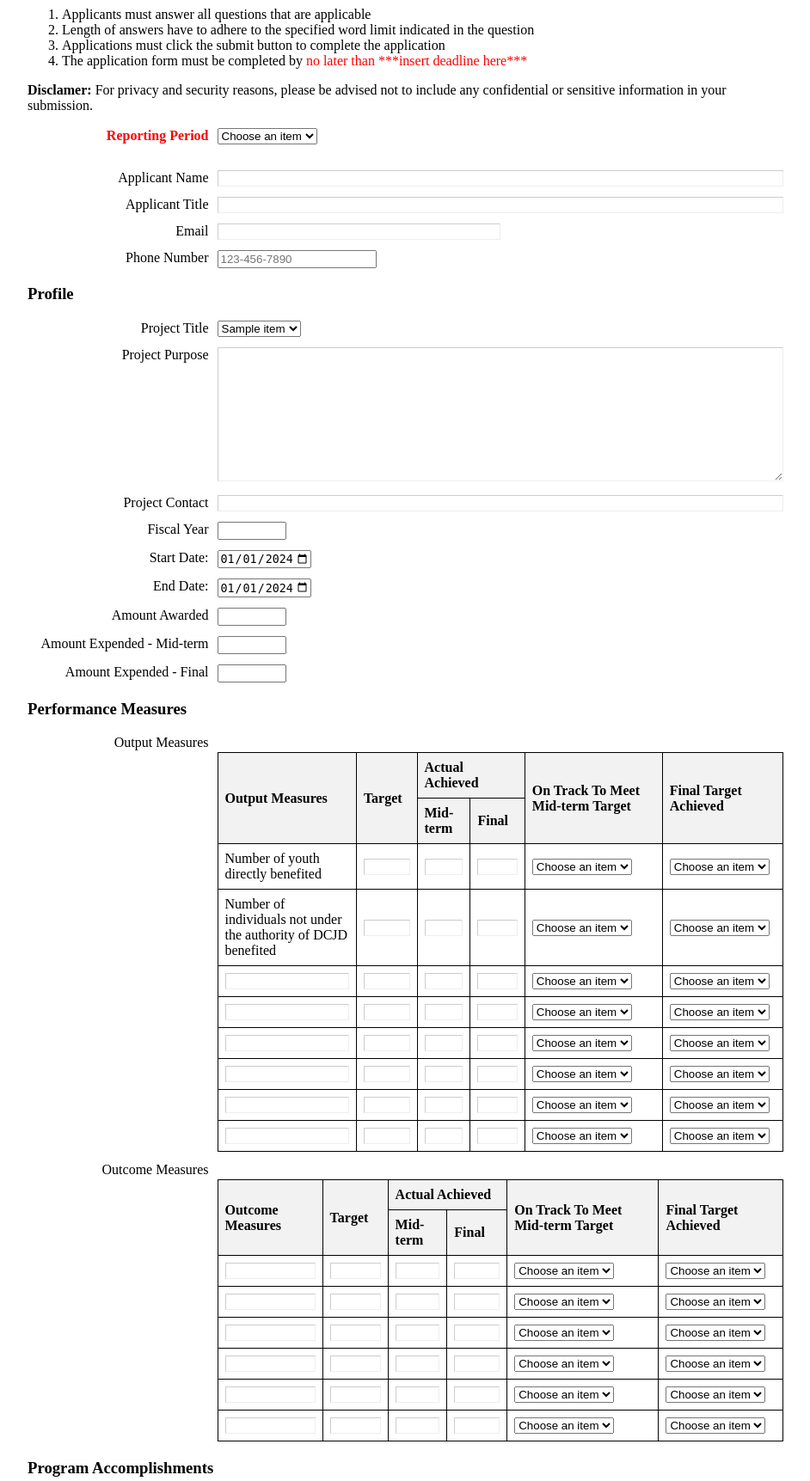
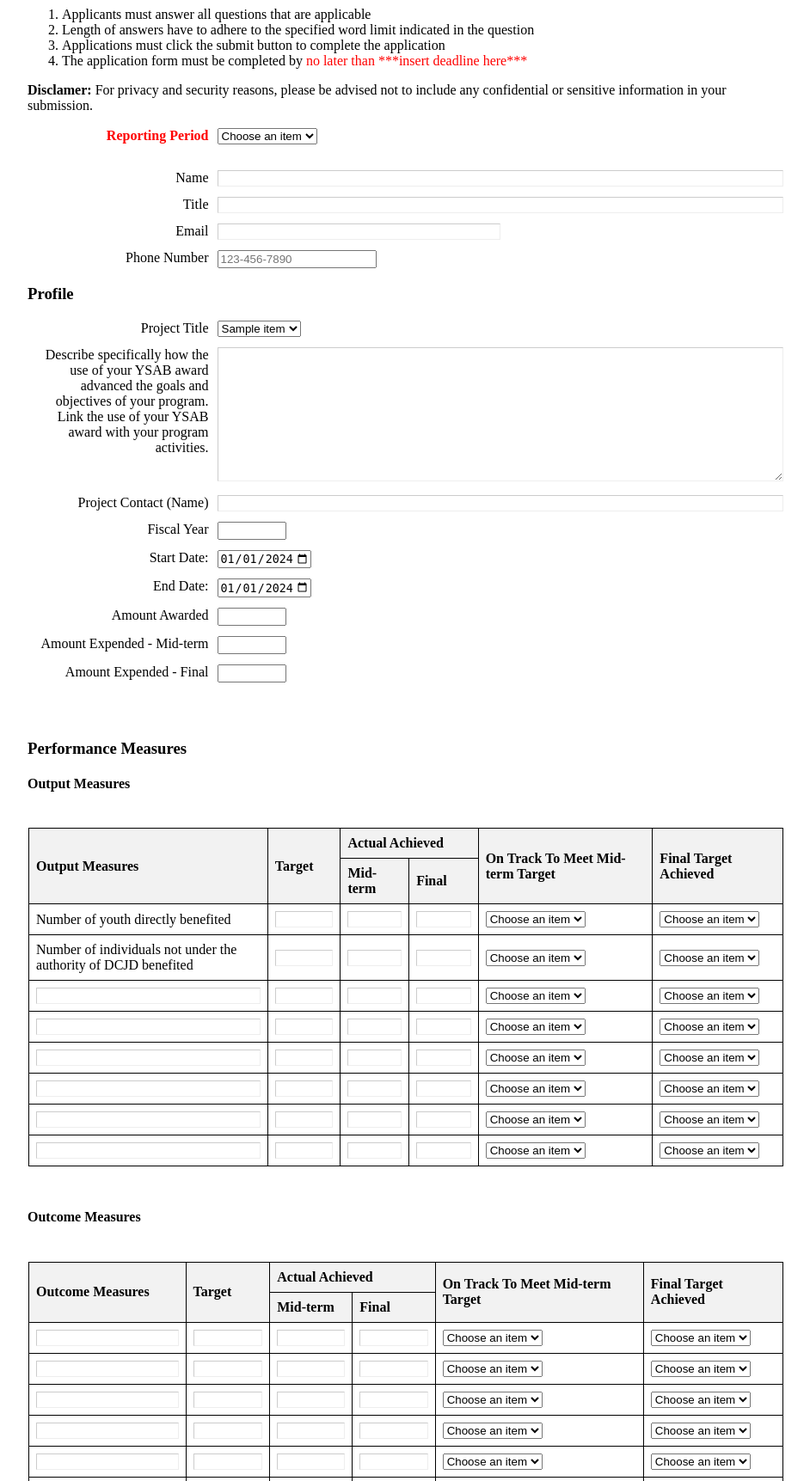
Before and after one commit to jlo-dcjd/ysab-progress-report, a Flask app: template templates/index.html in a window 1280 px wide. Shown: the part 228-1951 px from the top of the page at 86% size, without its empty margins (168-1110 px from the left). Run offline with Flask 3, Linux system fonts and the light colour scheme; the template is opened without the code that fills it: most values are stand-ins (such as "Sample title", 1, 10 or a date in 2020).

Commit message:
revisions

```diff
--- a/app.py
+++ b/app.py
@@ -61,4 +61,4 @@ def submit_form():
              return render_template('error.html', error=str(e))
 
 if __name__ == '__main__':
-    app.run(debug=True)
+    app.run(debug=False)
--- a/templates/index.html
+++ b/templates/index.html
@@ -38,7 +38,7 @@
 
     <div>
     <br>
-      <label class="desc" type="hidden" id="name" for="name">Applicant Name</label>
+      <label class="desc" type="hidden" id="name" for="name">Name</label>
       <div>
         <input id="name" name="name" type="text" class="field text fn" value="" size="8" tabindex="1" required>
       </div>
@@ -46,7 +46,7 @@
 
     <div>
         <label class="desc" id="app_title" for="app_title">
-        Applicant Title
+        Title
         </label>
         <div>
           <input id="app_title" name="app_title" type="text" class="field text fn" value="" size="8" tabindex="1">
@@ -104,17 +104,17 @@
   </div>
 
     <div>
-      <label class="desc" id="project_purpose" for="project_purpose">
-        Project Purpose
+      <label class="desc" id="how_funds_advanced_goals_of_program" for="how_funds_advanced_goals_of_program">
+        Describe specifically how the use of your YSAB award advanced the goals and objectives of your program. Link the use of your YSAB award with your program activities.
       </label>
       <div>
-        <textarea id="project_purpose" name="project_purpose" spellcheck="true" rows="10" cols="50" tabindex="4" placeholder=""></textarea>
+        <textarea id="how_funds_advanced_goals_of_program" name="how_funds_advanced_goals_of_program" spellcheck="true" rows="10" cols="50" tabindex="4" placeholder=""></textarea>
       </div>
     </div>
 
     <div>
         <label class="desc" id="project_contact" for="project_contact">
-        Project Contact
+        Project Contact (Name)
         </label>
         <div>
           <input id="project_contact" name="project_contact" type="text" class="field text fn" value="" size="8" tabindex="1">
@@ -158,7 +158,7 @@
       <div>
         <input id="amount_expended_mid" name="amount_expended_mid" type="number" class="field text fn" value="" size="8" tabindex="1" min="1" max="99999">
      </div>
-  </div>
+   </div>
 
   <div>
     <label class="desc" id="amount_expended_final" for="amount_expended_final">
@@ -167,13 +167,14 @@
     <div>
       <input id="amount_expended_final" name="amount_expended_final" type="number" class="field text fn" value="" size="8" tabindex="1" min="1" max="99999">
    </div>
-</div>
+  </div>
 
+  <br>
+  <br>
   <h3>Performance Measures</h3>
+  <h4>Output Measures</h4>
 
     <div>
-      <label class="desc" id="output_measures" for="output_measures">Output Measures</label>
-      <div>
         <table align="center" border=1 cellspacing="1" cellpadding="5">
           <thead>
               <tr>
@@ -413,12 +414,12 @@
         </tr>
           </tbody>
         </table>
-      </div>
     </div>
 
+    <br>
+    <h4>Outcome Measures</h4>
+
     <div>
-      <label class="desc" id="outcome_measures" for="outcome_measures">Outcome Measures</label>
-      <div>
         <table align="center" border=1 cellspacing="1" cellpadding="5">
           <thead>
               <tr>
@@ -604,25 +605,34 @@
           </tr>
           </tbody>
         </table>
-      </div>
     </div>
 
-    <h3>Program Accomplishments</h3>
+    <!-- <h3>Program Accomplishments</h3>
 
     <div>
       <label class="desc" id="funds_explain" for="funds_explain">Provide an explaination and justify why you required the funds. Detail how the funds were ultimately utilized.</label>
       <div>
         <textarea id="funds_explain" name="funds_explain" spellcheck="true" rows="10" cols="50" tabindex="4" placeholder="Maximum 250 words"></textarea>
       </div>
+  </div> -->
+
+  <br><br>
+  <h3>Programatic Considerations</h3>
+
+    <div>
+      <label class="desc" id="funds_explain" for="funds_explain">If you need your award increased before the end of the period, provide a justification for the increase and the amount of the increase.</label>
+      <div>
+        <textarea id="funds_explain" name="funds_explain" spellcheck="true" rows="10" cols="50" tabindex="4" placeholder="Maximum 250 words"></textarea>
+      </div>
   </div>
 
-    <div>
+    <!-- <div>
       <label class="desc" id="impact_story" for="impact_story">Please share an impact story about how these funds assisted your project to help youth
         involved with the Dallas County Juvenile Department. </label>
       <div>
         <textarea id="impact_story" name="impact_story" spellcheck="true" rows="10" cols="50" tabindex="4" placeholder="Maximum 250 words"></textarea>
       </div>
-    </div>
+    </div> -->
 
     <div>
       <p style="color:red;">Mid-term Report Only</p>
@@ -683,19 +693,25 @@
     </div>
 
     <div>
-      <p style="color:red;">Notes by grantee to YSAB</p>
-      <label class="desc" id="midterm_notes" for="midterm_notes">Mid-term Report Only</label>
+      <label class="desc" id="challenges_discrepances" for="challenges_discrepances">Provide any overlooked challenges or discrepancies encountered while managing the grant funds, such as discrepancies between the intended and actual use of funds or unanticipated issues not addressed in the application or progress reports.</label>
       <div>
-        <textarea id="midterm_notes" name="midterm_notes" spellcheck="true" rows="10" cols="50" tabindex="4" placeholder=""></textarea>
+        <textarea id="challenges_discrepances" name="challenges_discrepances" spellcheck="true" rows="10" cols="50" tabindex="4" placeholder=""></textarea>
       </div>
     </div>
-    <div>
-      <label class="desc" id="final_notes" for="final_notes">Final Report Only</label>
-      <div>
-        <textarea id="final_notes" name="final_notes" spellcheck="true" rows="10" cols="50" tabindex="4" placeholder=""></textarea>
+
+    <br>
+    <br>
+
+    <div style="text-align: justify;">
+      <div style="display: inline-flex; align-items: center; border: 1px solid red; padding: 15px;">
+        <input type="checkbox" id="disclaimer_check" name="disclaimer_check" value="agree" required style="width: 15px; height: 15px;" required>
+        <label for="disclaimer_check" style="margin-left: 10px;">All of the information contained within this progress report is true and accurate as of the date this report is being submitted. As the informant, you affirm that all due diligence has been completed. This report is made in good faith and with respect for the purpose of the Youth Services Advisory Board grant program for the express direct benefit of the youth under the authority of the Dallas County Juvenile Department.</label>
       </div>
     </div>
-    <br><br>
+
+    <br>
+    <br>
+
     <div>
       <label class="desc" id="print" for="print">Click the button to print your application.</label>
       <div>
@@ -705,8 +721,24 @@
 
     <div class="container">
       <div class="center">
-        <input id="saveForm" name="saveForm" type="submit" value="Submit" class="submit-button">
+        <input id="saveForm" name="saveForm" type="submit" value="Submit" class="submit-button" disabled>
       </div>
     </div>
+
+    <script>
+      const disclaimerCheckbox = document.getElementById('disclaimer_check');
+      const submitButton = document.getElementById('saveForm');
+
+      disclaimerCheckbox.addEventListener('change', function() {
+        if (this.checked) {
+          submitButton.style.backgroundColor = 'blue';
+          submitButton.disabled = false;
+        } else {
+          submitButton.style.backgroundColor = 'grey';
+          submitButton.disabled = true;
+        }
+      });
+    </script>
+
   </form>
 </html>
```
